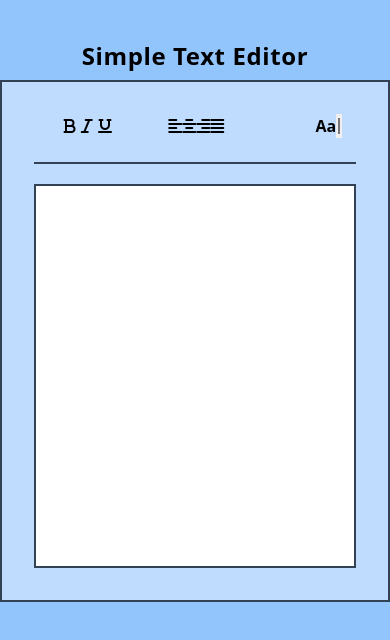
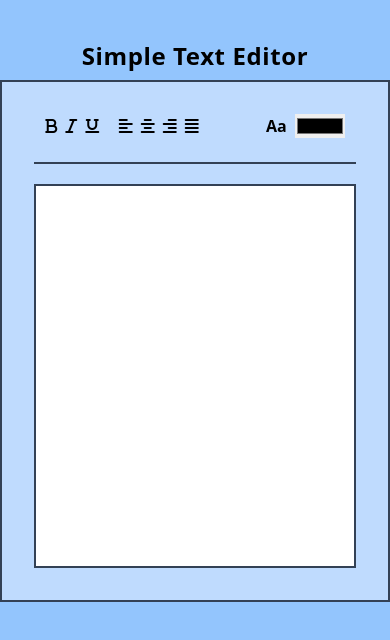
Before and after one commit to Mehedi0101/simple-text-editor-using-JS, a plain HTML site: page index.html in a window 390 px wide. Drawn offline with nearby package versions, Linux system fonts and the light colour scheme.

Commit message:
made responsive for all devices

```diff
--- a/index.html
+++ b/index.html
@@ -20,20 +20,20 @@
 
     <h1 class="text-center text-2xl font-semibold tracking-wide mt-10">Simple Text Editor</h1>
 
-    <section class="max-w-screen-xl mx-auto mt-2 p-8 border-2 border-slate-700 bg-blue-200">
-        <div class="flex justify-around items-center border-b-2 border-b-slate-700 pb-6 mb-5">
-            <div class="flex justify-around w-1/6">
+    <section class="max-w-screen-xl mx-auto mt-2 mb-8 p-8 border-2 border-slate-700 bg-blue-200">
+        <div class="flex justify-evenly md:justify-around items-center border-b-2 border-b-slate-700 pb-6 mb-5 gap-2">
+            <div class="flex md:justify-around md:w-1/6 gap-2">
                 <i class="fa-solid fa-bold cursor-pointer"></i>
                 <i class="fa-solid fa-italic cursor-pointer"></i>
                 <i class="fa-solid fa-underline cursor-pointer"></i>
             </div>
-            <div class="flex w-1/6 justify-around">
+            <div class="flex md:w-1/6 md:justify-around gap-2">
                 <i class="fa-solid fa-align-left cursor-pointer"></i>
                 <i class="fa-solid fa-align-center cursor-pointer"></i>
                 <i class="fa-solid fa-align-right cursor-pointer"></i>
                 <i class="fa-solid fa-align-justify cursor-pointer"></i>
             </div>
-            <div class="flex w-1/6 justify-around">
+            <div class="flex md:w-1/6 md:justify-around gap-2">
                 <input type="number" class="bg-transparent w-10" name="" id="" min="1" max="72">
                 <p class="font-semibold cursor-pointer">Aa</p>
                 <input type="color" class="cursor-pointer h-6" name="" id="">
```
